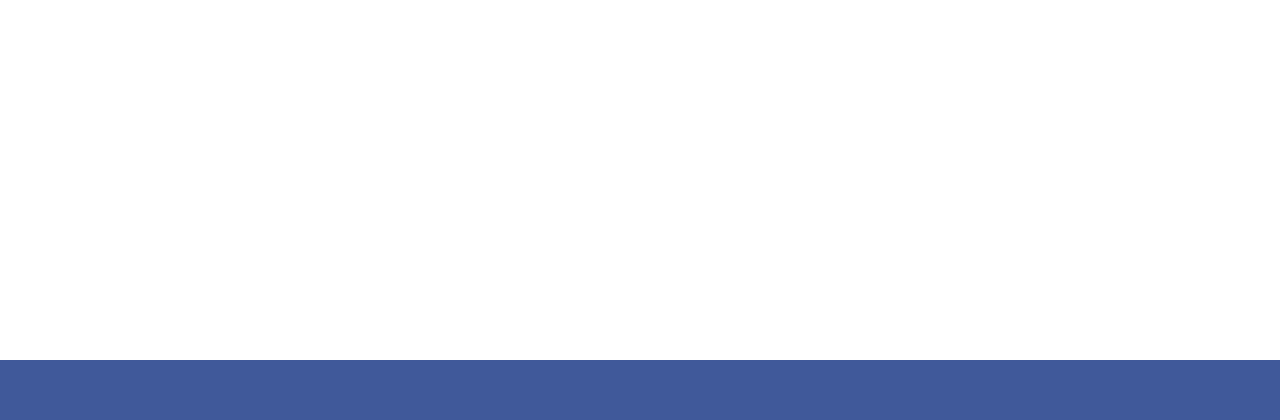
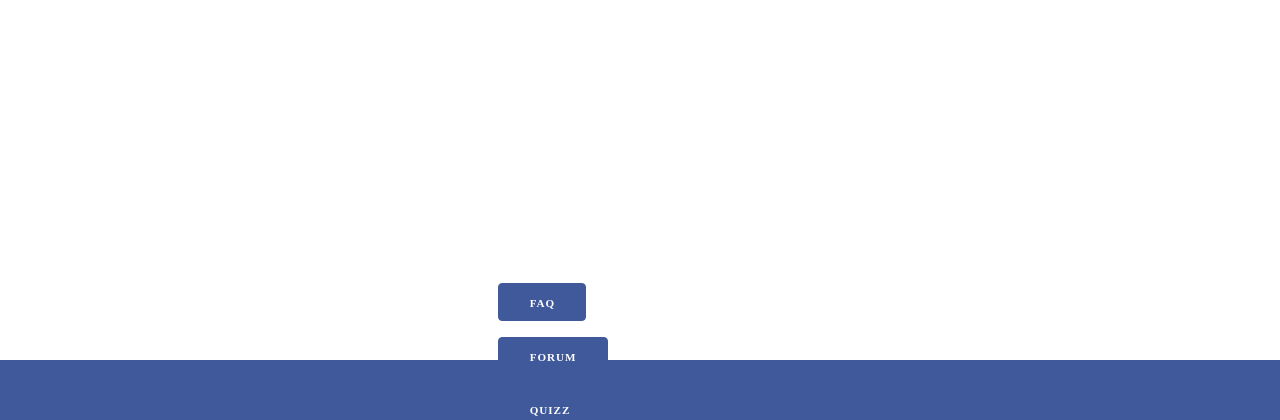
Before and after one commit to CHILDREN-HEART/Projet-C-Heart, a PHP site: page /connexion/index.php in a window 1280 px wide. Shown: the part 517-937 px from the top of the page. Run offline with PHP 8.4, Linux system fonts and the light colour scheme.

Commit message:
qql modif dans les footers

```diff
--- a/capteurParent/index.php
+++ b/capteurParent/index.php
@@ -9,7 +9,8 @@
     <meta http-equiv="X-UA-Compatible" content="ie=edge" />
     <title>Inscription</title>
     <link rel="shortcut icon" href="./assets/Logo.png" />
-    <link rel="stylesheet" href="../header_footer/header.css">
+    <link rel="stylesheet" href="../header_footer/header2.css">
+    <link rel="stylesheet" href="../header_footer/footer1.css">
     <link rel="stylesheet" href="capteurpa.css" />
   </head>
 
@@ -37,6 +38,6 @@
       </div>
     </main>
 
-    <footer></footer>
+    <footer><?php include('../header_footer/footer1.php');?></footer>
   </body>
 </html>
--- a/header_footer/footer1.css
+++ b/header_footer/footer1.css
@@ -4,16 +4,38 @@
 }
 
 .flexboxFooter {
+    justify-content: space-around;
     position: fixed;
+    display: flex;
+    align-items: center;
     left: 0;
     bottom: 0;
     width: 100%;
     background: #40599a;
     height: 60px;
-
-
 }
 
 html {
     font-size: 63%;
 }
+
+input[type="button"] {
+    background-color: #40599a;
+    border: 0.1rem solid #40599a;
+    border-radius: 0.4rem;
+    color: #fff;
+    cursor: pointer;
+    font-size: 1.3rem;
+    font-weight: 700;
+    height: 3.8rem;
+    letter-spacing: 0.1rem;
+    line-height: 3.8rem;
+    padding: 0 3rem;
+    text-transform: uppercase;
+}
+
+input[type="button"]:hover {
+    color: #ffffff;
+    background-color: rgba(255, 255, 255, 0.2);
+    border-radius: 0.4rem;
+}
--- a/header_footer/footer1.php
+++ b/header_footer/footer1.php
@@ -1,6 +1,17 @@
 <link rel="stylesheet" href="footer1.css">
+<link rel="stylesheet" href="https://fonts.googleapis.com/css?family=Roboto:300,300italic,700,700italic">
 <div class="flexboxFooter">
     <div class="flexboxFooter1">
-
+    <div class="btn1">
+        <a href="../faq"><input type="button" value="FAQ"/></a>
+    </div>
+    <div class="btn2">
+        <a href="../forum"><input type="button" value="Forum"/></a>
+    </div>
+    <div class="btn3">
+        <a href="../Quizz"><input type="button" value="Quizz"/></a>
+    </div>
+    <div class="btn4">
+        <a href="../contacter"><input type="button" value="Contacter un administrateur"/></a>
     </div>
 </div>
```
Also changed, not shown: header_footer/footer.css (+8 -0 lines).
